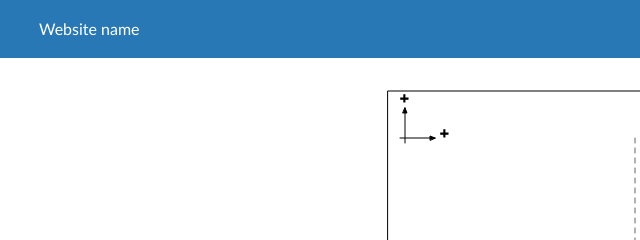
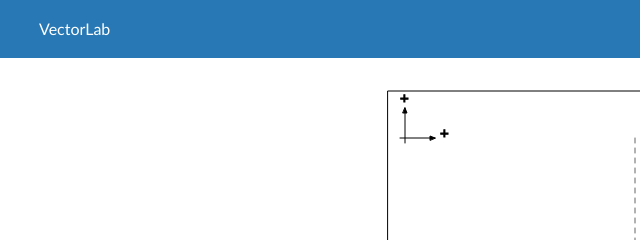
Before and after one commit to anneaka/fbd-creator, a plain HTML site: page fbd.html in a window 1280 px wide. Shown: the top 240 px of the page, 5-645 px from the left. Drawn offline with nearby package versions, Linux system fonts and the light colour scheme.

Commit message:
11.25 updated website name

```diff
--- a/fbd.html
+++ b/fbd.html
@@ -19,7 +19,7 @@
     <div class="header">
 
         <ul>
-          <li style="margin-right: auto">Website name</li>
+          <li style="margin-right: auto">VectorLab</li>
           <li><a href="index.html">Home</a></li>
           <li><a href="fbd.html">Diagram Maker</a></li>
         </ul>
```
